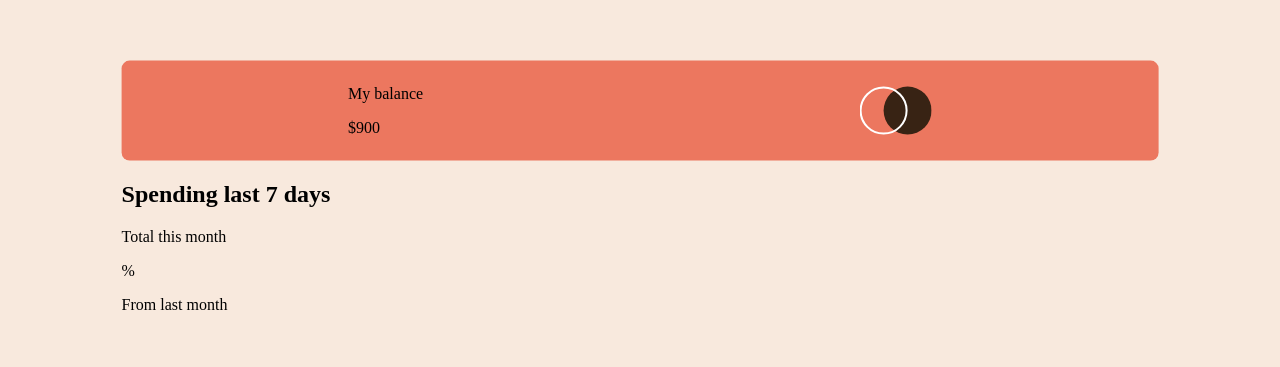
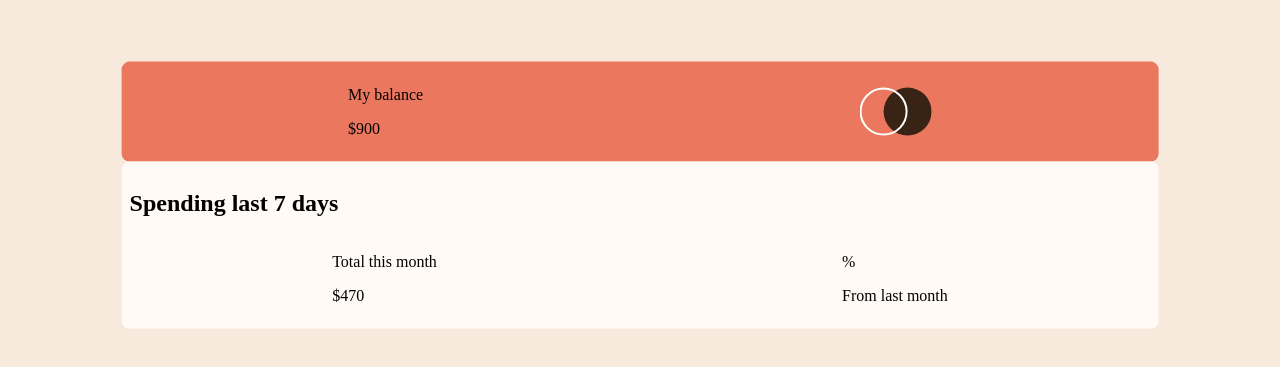
Before and after one commit to Vilhelm-Ian/expenses-chart-component-fronte-end-mentor, a Next.js app: page / in a window 1280 px wide. Shown: the part 205-572 px from the top of the page. Built offline with nearby package versions, Linux system fonts and the light colour scheme.

Commit message:
added api

```diff
--- /dev/null
+++ b/pages/api/data.ts
@@ -0,0 +1,5 @@
+import Data from "../../json/data.json";
+
+export default async function handler(req, res) {
+  res.status(200).json(Data);
+}
--- a/pages/index.tsx
+++ b/pages/index.tsx
@@ -19,12 +19,13 @@ const Home: NextPage = () => {
           </div>
           <img src="/images/logo.svg"></img>
         </div>
-        <div className="history">
+        <div className={styles.history}>
           <h2>Spending last 7 days</h2>
           <div className="chart"></div>
-          <div className="history__month">
+          <div className={styles.history__month}>
             <div className="history__month__this">
               <p>Total this month</p>
+              <p>$470</p>
             </div>
             <div className="history__month__last">
               <p>%</p>
--- a/styles/Home.module.scss
+++ b/styles/Home.module.scss
@@ -13,3 +13,14 @@
   justify-content: space-around;
   background: config.$soft-red;
 }
+
+.history {
+  @include config.card;
+  flex-direction: column;
+  background: config.$very-pale-orange;
+
+  &__month {
+    display: flex;
+  justify-content: space-around;
+  }
+}
```
Also changed, not shown: json/data.json (renamed from expenses-chart-component-main/data.json).
